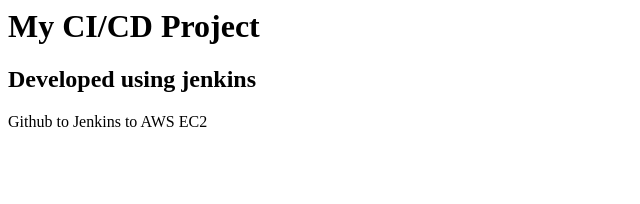
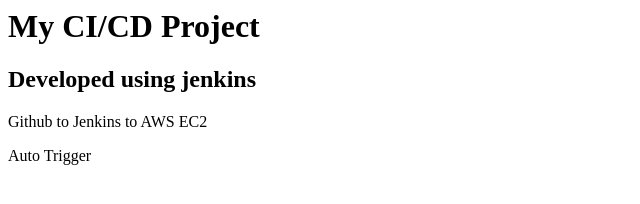
Before and after one commit to kajo421/ec2-ci-cd-demo, a plain HTML site: page index.html in a window 1280 px wide. Shown: the whole page, without its empty margins (0-640 px from the left). Drawn offline with Linux system fonts and the light colour scheme.

Commit message:
Add auto trigger information to index.html
Added a paragraph about auto triggering in CI/CD.

```diff
--- a/index.html
+++ b/index.html
@@ -5,6 +5,7 @@
       <h1>My CI/CD Project</h1>
       <h2>Developed using jenkins</h2>
       <p>Github to Jenkins to AWS EC2</p>
+      <p>Auto Trigger</p>
     </body>
   </head>
 </htlm>
```
